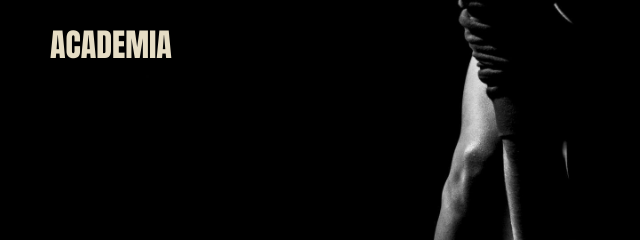
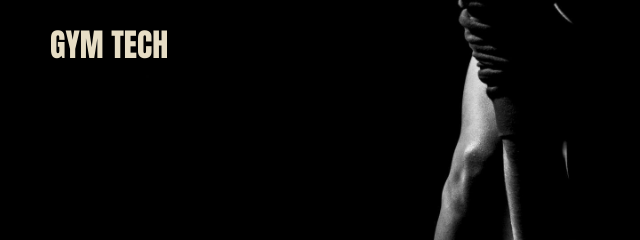
Before and after one commit to ViniciusMS7/FitSite, a plain HTML site: page index.html in a window 1280 px wide. Shown: the top 240 px of the page, 0-640 px from the left. Drawn offline with nearby package versions, Linux system fonts and the light colour scheme.

Commit message:
Update index.html GYM TECH

```diff
--- a/index.html
+++ b/index.html
@@ -23,7 +23,7 @@
   <header class="hero">
     <nav>
       <div class="logo">
-        <span id="logo-text">ACADEMIA</span>
+        <span id="logo-text">GYM TECH</span>
       </div>
       <ul>
 
```
